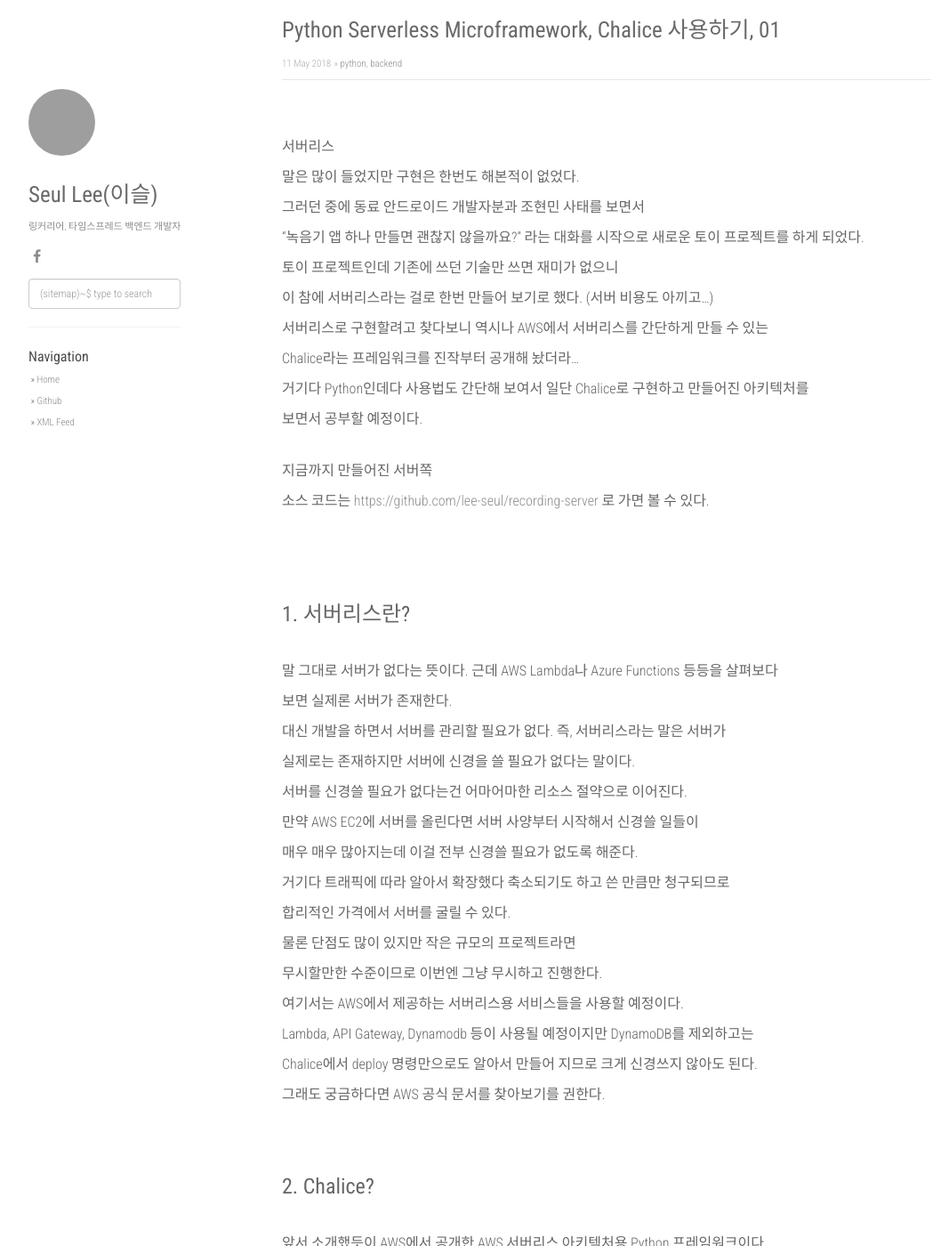
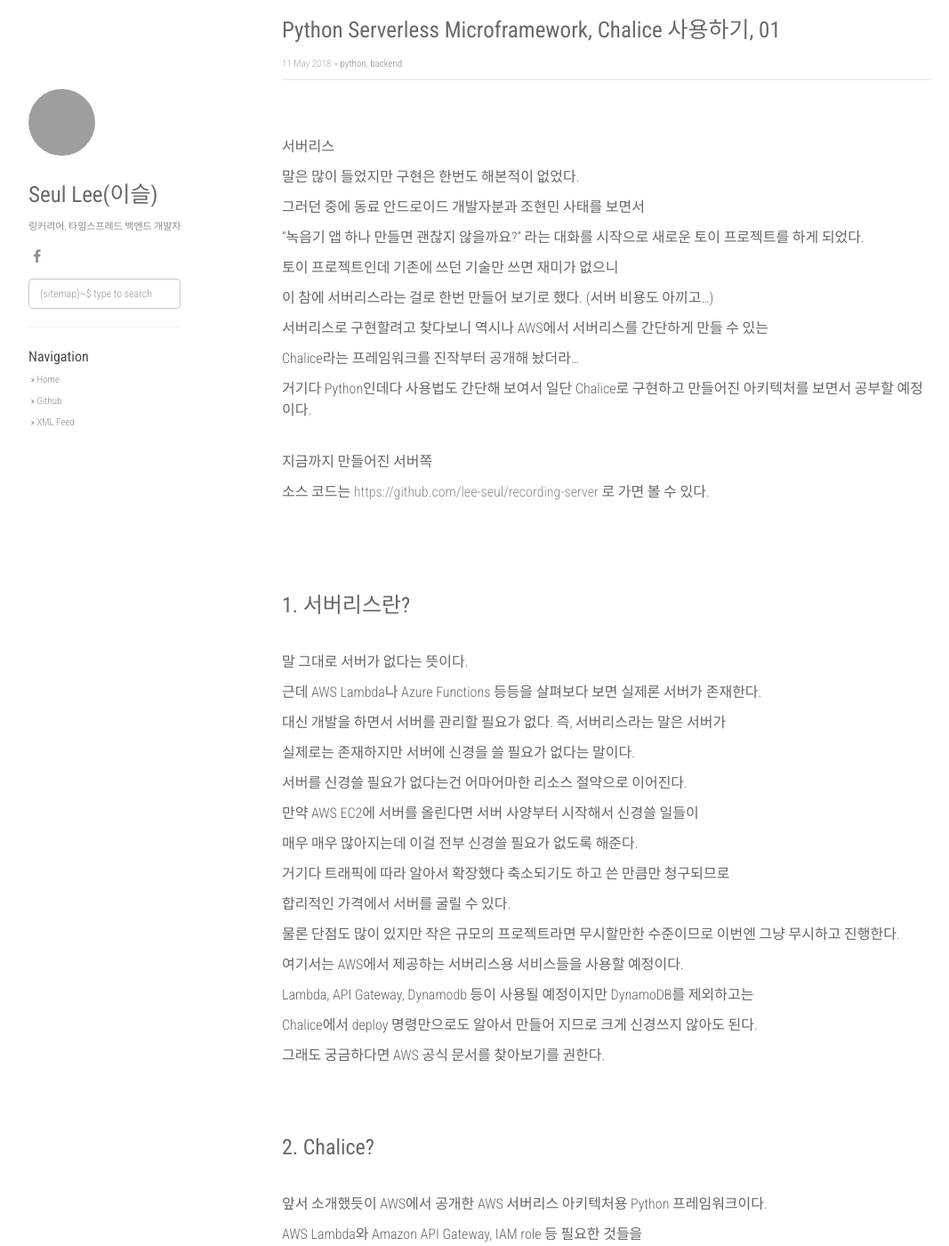
Before and after one commit to lee-seul/lee-seul.github.com, a Jekyll site: the page built from _posts/2018-05-11-python-serverless-microframework-01.markdown, in a window 1280 px wide and 1400 px high. Shown: the whole window at 89% size, without its empty margins (53-1120 px from the left). Built offline with Jekyll 4.4.1, drawn with Linux system fonts in a browser that asks for light colours; nearby versions of some CDN libraries; comment, search, counter and statistics services are not loaded; some of the changed text lies outside the part shown; grey boxes are pictures that could not be loaded.

Commit message:
문단 재정리

```diff
--- a/_posts/2018-05-11-python-serverless-microframework-01.markdown
+++ b/_posts/2018-05-11-python-serverless-microframework-01.markdown
@@ -25,9 +25,7 @@
 
 Chalice라는 프레임워크를 진작부터 공개해 놨더라...
 
-거기다 Python인데다 사용법도 간단해 보여서 일단 Chalice로 구현하고 만들어진 아키텍처를
-
-보면서 공부할 예정이다.
+거기다 Python인데다 사용법도 간단해 보여서 일단 Chalice로 구현하고 만들어진 아키텍처를 보면서 공부할 예정이다.
 
 <br>
 지금까지 만들어진 서버쪽
@@ -43,9 +41,9 @@
 
 <br>
 
-말 그대로 서버가 없다는 뜻이다. 근데 AWS Lambda나 Azure Functions 등등을 살펴보다
+말 그대로 서버가 없다는 뜻이다.
 
-보면 실제론 서버가 존재한다.
+근데 AWS Lambda나 Azure Functions 등등을 살펴보다 보면 실제론 서버가 존재한다.
 
 대신 개발을 하면서 서버를 관리할 필요가 없다. 즉, 서버리스라는 말은 서버가
 
@@ -61,9 +59,7 @@
 
 합리적인 가격에서 서버를 굴릴 수 있다.
 
-물론 단점도 많이 있지만 작은 규모의 프로젝트라면
-
-무시할만한 수준이므로 이번엔 그냥 무시하고 진행한다.
+물론 단점도 많이 있지만 작은 규모의 프로젝트라면 무시할만한 수준이므로 이번엔 그냥 무시하고 진행한다.
 
 여기서는 AWS에서 제공하는 서버리스용 서비스들을 사용할 예정이다.
 
@@ -90,9 +86,7 @@
 
 자동으로 만들어 주어 정말로 코드에만 신경쓰면 되도록 도와 준다.
 
-[https://github.com/aws/chalice](https://github.com/aws/chalice)로 가면
-
-전체 소스 코드를 볼 수 있다.
+[https://github.com/aws/chalice](https://github.com/aws/chalice)로 가면 전체 소스 코드를 볼 수 있다.
 
 설명을 자세하게 하고 싶었지만 매우 편리하다는 것 말고는 크게 설명할 것이 없는 것 같다.
 
```
